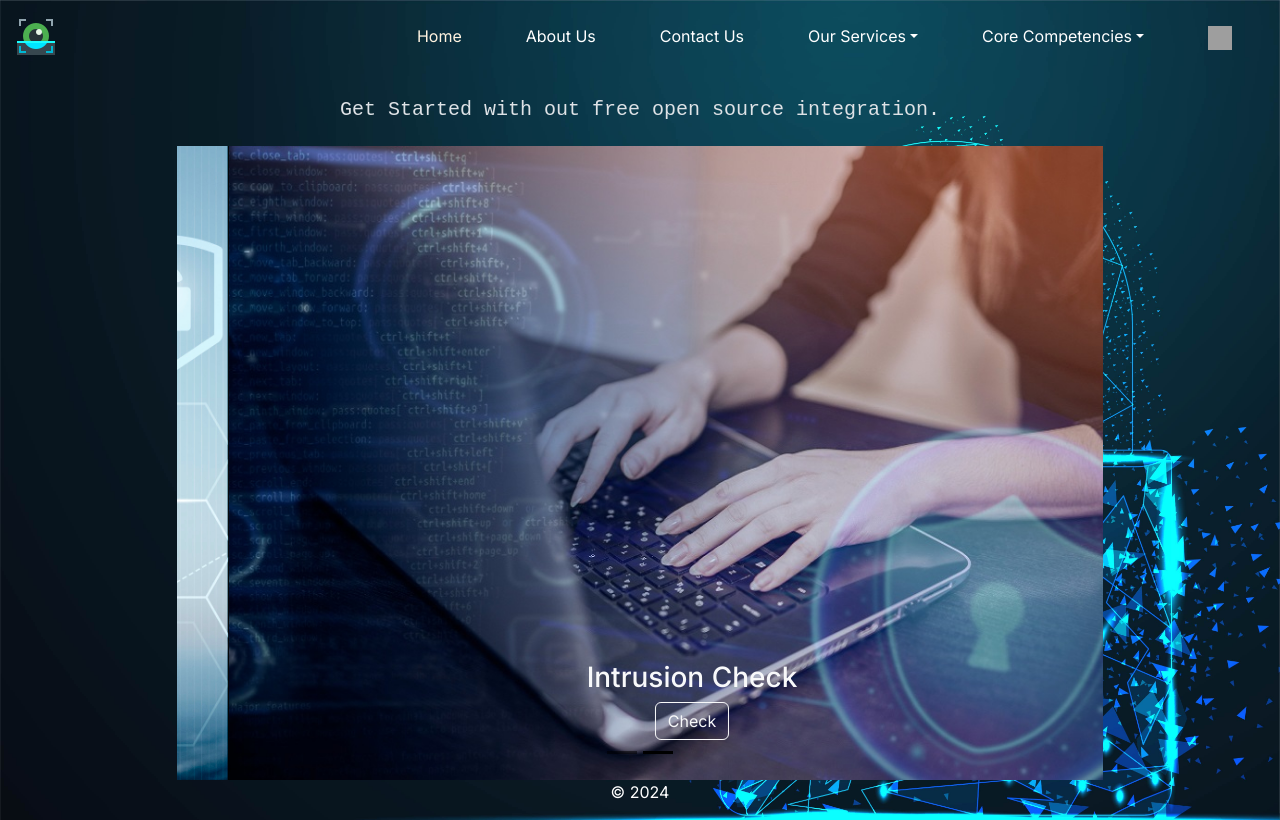
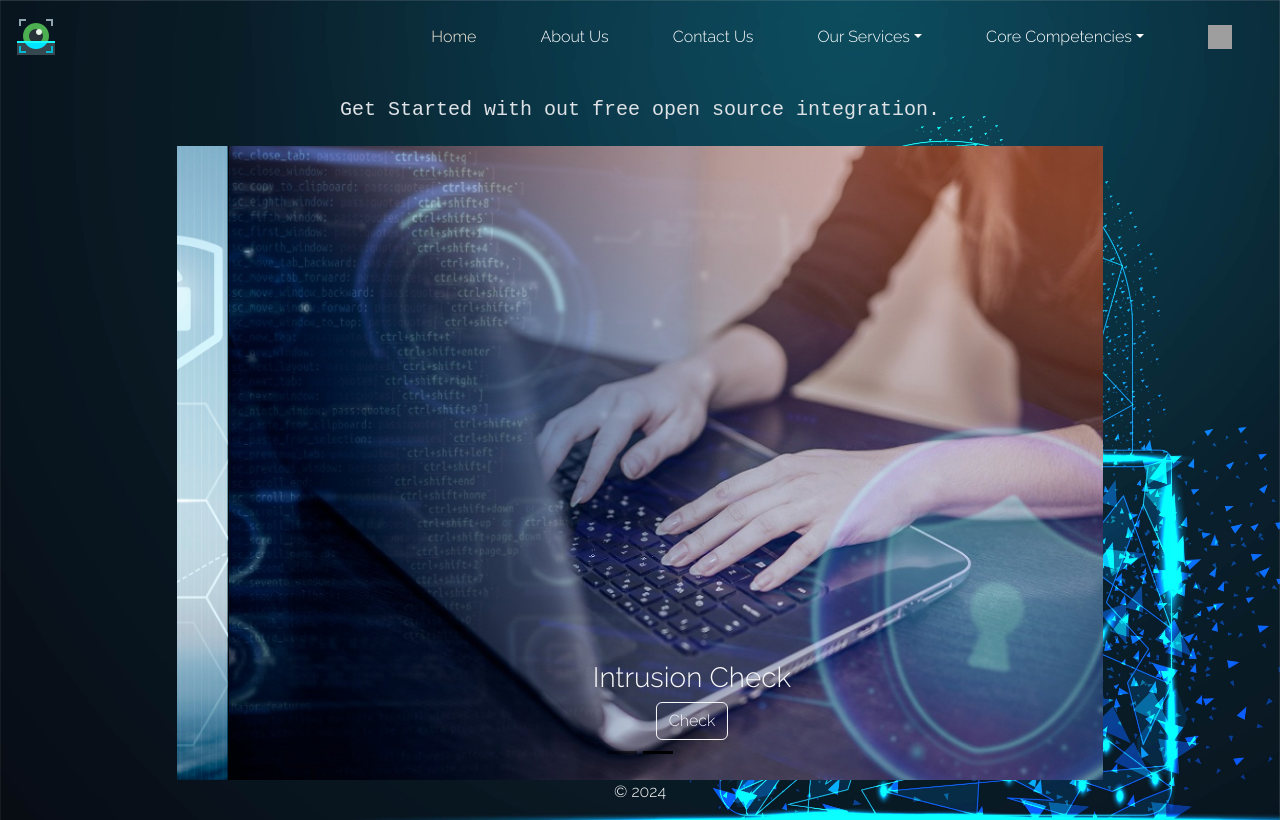
Before and after one commit to reaphsoft-org/reaphsoft-web, a Next.js app: page /security in a window 1280 px wide. Built offline with nearby package versions, Linux system fonts and the light colour scheme; grey boxes are pictures that could not be loaded; a web font is replaced by a local one.

Commit message:
Changed the font for the security page.

```diff
--- a/src/app/security/layout.tsx
+++ b/src/app/security/layout.tsx
@@ -1,5 +1,8 @@
 import type { Metadata } from "next";
+import {Raleway} from "next/font/google";
 // import "./styles.css";
+
+const font = Raleway({subsets: ["latin"], weight: "300"});
 
 export const metadata: Metadata = {
   title: "ReaphSoft Security",
@@ -14,7 +17,7 @@
 }>) {
   return (
     <html lang="en" data-bs-theme="dark">
-      <body>{children}</body>
+      <body className={font.className}>{children}</body>
     </html>
   );
 }
```
